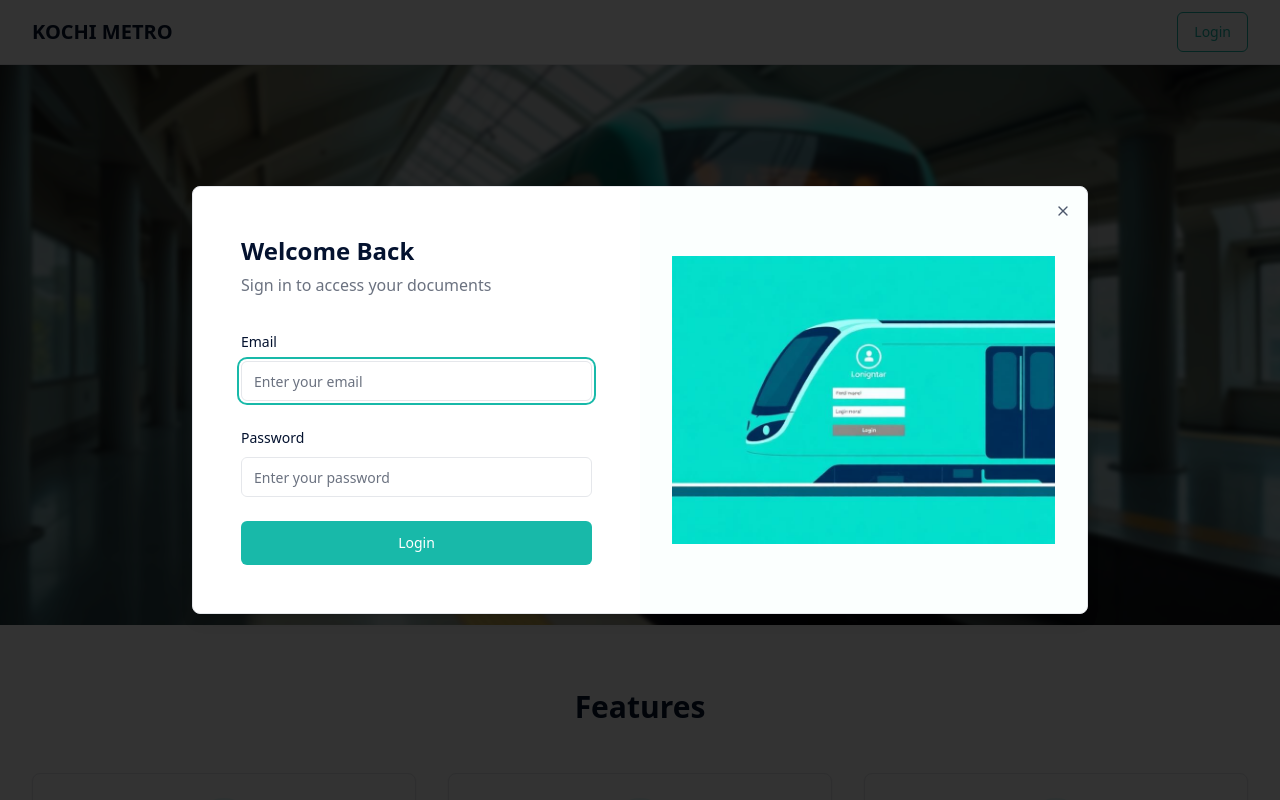
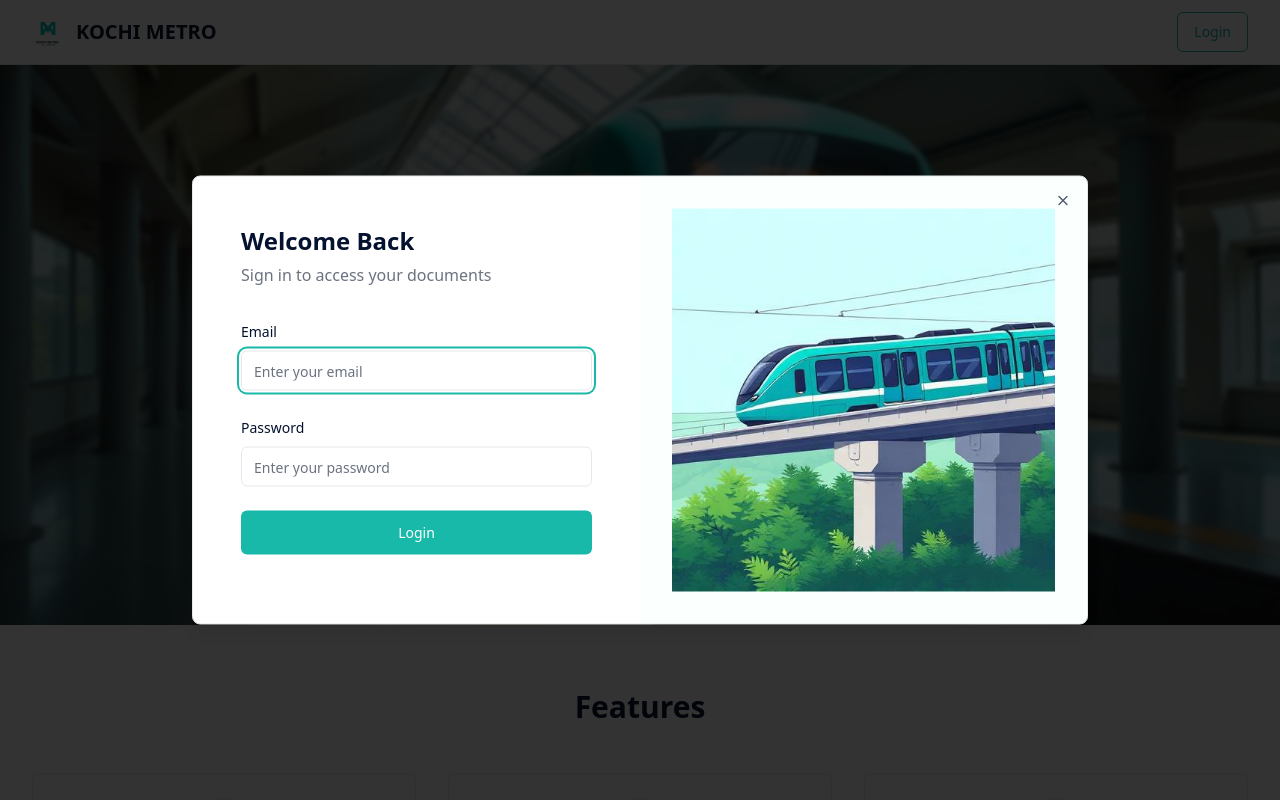
Before and after one commit to chirag-gupta-177/kochi-metro-insight, a React (Vite) app: page / in a window 1280 px wide. Both pictures are taken after a click on the button "Login". Shown: the top 800 px of the page. Built offline with nearby package versions, Linux system fonts and the light colour scheme.

Commit message:
Add logo and train image
Add logo.png to the landing page before the "Kochi Metro" heading and update the features text. Replace the existing image in the login block with train.png.

```diff
--- a/src/components/ui/login-modal.tsx
+++ b/src/components/ui/login-modal.tsx
@@ -3,7 +3,7 @@ import { Button } from "@/components/ui/button";
 import { Input } from "@/components/ui/input";
 import { Label } from "@/components/ui/label";
 import { useState } from "react";
-import metroVector from "@/assets/metro-vector.jpg";
+import metroTrain from "@/assets/metro-train.png";
 
 interface LoginModalProps {
   isOpen: boolean;
@@ -99,7 +99,7 @@ const LoginModal = ({ isOpen, onClose, onLogin }: LoginModalProps) => {
           <div className="hidden md:flex items-center justify-center bg-accent/20 p-8">
             <div className="max-w-sm">
               <img
-                src={metroVector}
+                src={metroTrain}
                 alt="Metro train illustration"
                 className="w-full h-auto object-contain"
               />
--- a/src/components/ui/navbar.tsx
+++ b/src/components/ui/navbar.tsx
@@ -1,5 +1,6 @@
 import { Button } from "@/components/ui/button";
 import { useState } from "react";
+import kochiMetroLogo from "@/assets/kochi-metro-logo.png";
 
 interface NavbarProps {
   onLoginClick?: () => void;
@@ -16,7 +17,12 @@ const Navbar = ({ onLoginClick, isLoggedIn = false, activeTab, onTabClick }: Nav
       <nav className="w-full bg-background border-b border-border shadow-sm">
         <div className="max-w-7xl mx-auto px-4 sm:px-6 lg:px-8">
           <div className="flex justify-between items-center h-16">
-            <div className="flex-1">
+            <div className="flex-1 flex items-center gap-3">
+              <img
+                src={kochiMetroLogo}
+                alt="Kochi Metro Rail Limited Logo"
+                className="h-8 w-auto"
+              />
               <h1 className="text-xl font-bold text-foreground">KOCHI METRO</h1>
             </div>
 
@@ -57,7 +63,12 @@ const Navbar = ({ onLoginClick, isLoggedIn = false, activeTab, onTabClick }: Nav
     <nav className="w-full bg-background/95 backdrop-blur-sm border-b border-border shadow-sm">
       <div className="max-w-7xl mx-auto px-4 sm:px-6 lg:px-8">
         <div className="flex justify-between items-center h-16">
-          <div className="flex-shrink-0">
+          <div className="flex-shrink-0 flex items-center gap-3">
+            <img
+              src={kochiMetroLogo}
+              alt="Kochi Metro Rail Limited Logo"
+              className="h-8 w-auto"
+            />
             <h1 className="text-xl font-bold text-foreground">KOCHI METRO</h1>
           </div>
           <div className="flex items-center">
```
Also changed, not shown: src/assets/kochi-metro-logo.png (added), src/assets/metro-train.png (added).
